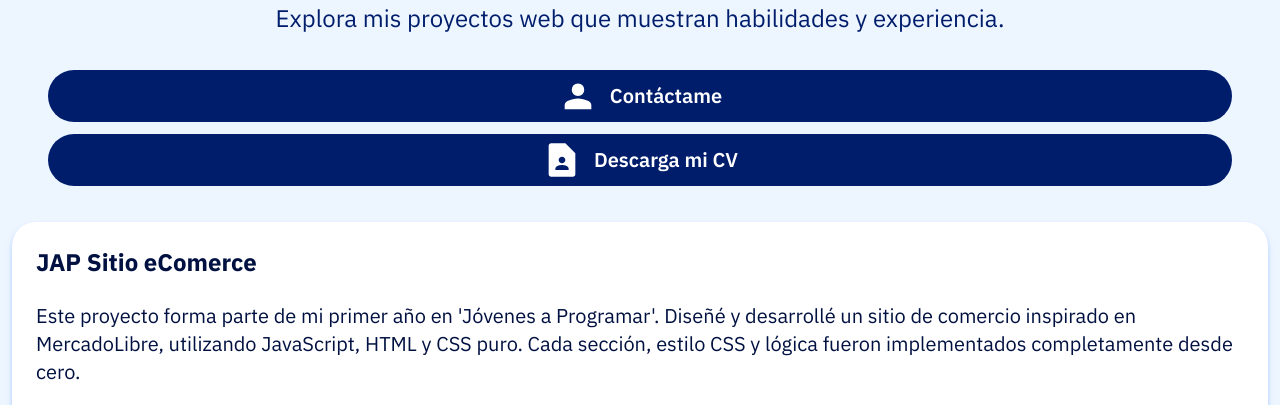
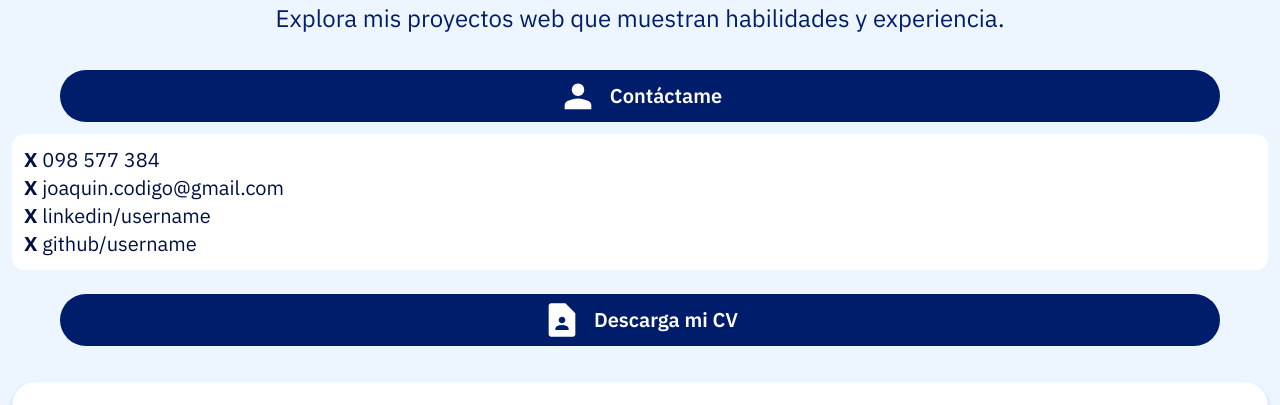
Before and after one commit to joaquincodigo/portfolio, a React (Create React App) app: page / in a window 1280 px wide. Both pictures are taken after a click on the button "Contáctame". Shown: the part 286-691 px from the top of the page. Built offline with nearby package versions, Linux system fonts and the light colour scheme; the HTML template or start-up script is replaced by a standard one.

Commit message:
corrected some CSS in dark mode, added contact info template and toggler

```diff
--- a/src/App.js
+++ b/src/App.js
@@ -1,3 +1,5 @@
+import { useState } from "react";
+
 import "./App.css";
 
 import { LanguageProvider } from "./Components/LanguageContext";
@@ -12,10 +14,18 @@ import ButtonResume from "./Components/ButtonResume";
 import ProjectJap from "./Components/ProjectJap";
 import ProjectPokemon from "./Components/ProjectPokemon";
 import TopBar from "./Components/TopBar";
+import ContactInfo from "./Components/ContactInfo";
 
 function App() {
+  const [isContactInfoHidden, setIsContactInfoHidden] = useState(true);
+
+  const handleContactButtonClick = () => {
+    setIsContactInfoHidden(!isContactInfoHidden);
+    console.log(isContactInfoHidden);
+  };
+
   return (
-    <div className="App font-ibm-plex-sans px-3 pt-20 bg-blue-10 dark:bg-blue-90">
+    <div className="App font-ibm-plex-sans px-3 pt-20 bg-blue-10 dark:bg-blue-100">
       <LanguageProvider>
         <ThemeProvider>
           <TopBar>
@@ -26,7 +36,8 @@ function App() {
           </TopBar>
           <ProfilePhoto />
           <PresentationText />
-          <ButtonContact />
+          <ButtonContact onClick={handleContactButtonClick} />
+          <ContactInfo isContactInfoHidden={isContactInfoHidden} />
           <ButtonResume />
           <ProjectJap />
           <ProjectPokemon />
--- a/src/Components/Button.jsx
+++ b/src/Components/Button.jsx
@@ -2,12 +2,15 @@ import React from "react";
 import { useContext } from "react";
 import ThemeContext from "./ThemeContext";
 
-const Button = ({ text, icon }) => {
+const Button = ({ text, icon, onClick }) => {
   const { theme } = useContext(ThemeContext);
 
   return (
-    <div className="w-full px-9">
-      <button className="Button bg-blue-90 dark:bg-blue-60 rounded-full w-full block py-1.5 mb-3">
+    <div className="w-full px-12">
+      <button
+        onClick={onClick}
+        className="Button bg-blue-90 dark:bg-blue-70 rounded-full w-full block py-1.5 mb-3"
+      >
         <div className="flex justify-center items-center">
           <img className="me-3 w-10" src={icon} alt="Contact" />
           <span className="text-white text-center font-semibold font-size text-xl">
--- a/src/Components/ButtonContact.jsx
+++ b/src/Components/ButtonContact.jsx
@@ -4,15 +4,15 @@ import LanguageContext from "./LanguageContext";
 
 import Button from "./Button";
 
-const ButtonContact = () => {
+const ButtonContact = ({ onClick }) => {
   const { language } = useContext(LanguageContext);
 
   const text = language === "en" ? "Contact Me" : "Contáctame";
   const contactIcon = "/images/ContactIconWhite.svg";
 
   return (
-    <div className="">
-      <Button className="" text={text} icon={contactIcon} />
+    <div className="Button">
+      <Button onClick={onClick} text={text} icon={contactIcon} />
     </div>
   );
 };
--- /dev/null
+++ b/src/Components/ContactInfo.jsx
@@ -0,0 +1,32 @@
+import React from "react";
+import { useContext } from "react";
+import ThemeContext from "./ThemeContext";
+
+const ContactInfo = ({ isContactInfoHidden }) => {
+  const { theme } = useContext(ThemeContext);
+
+  const displayStatus = isContactInfoHidden ? "hidden" : "flex";
+
+  return (
+    <div
+      className={`ContactInfo ${displayStatus} rounded-xl mb-6 py-3 px-3 text-xl bg-white`}
+    >
+      <ul>
+        <li>
+          <span className="font-bold mb-3">X</span> 098 577 384
+        </li>
+        <li>
+          <span className="font-bold mb-3">X</span> joaquin.codigo@gmail.com
+        </li>
+        <li>
+          <span className="font-bold mb-3">X</span> linkedin/username
+        </li>
+        <li>
+          <span className="font-bold mb-3">X</span> github/username
+        </li>
+      </ul>
+    </div>
+  );
+};
+
+export default ContactInfo;
--- a/src/Components/PresentationText.jsx
+++ b/src/Components/PresentationText.jsx
@@ -14,7 +14,7 @@ const PresentationText = () => {
   return (
     <div className="PresentationText mb-9 w-full">
       <div className="">
-        <h1 className="text-3xl font-bold text-center mt-5 mb-2 text-blue-90 dark:text-white">
+        <h1 className="text-3xl font-bold text-center mt-5 mb-2 text-blue-90 dark:text-blue-10">
           Portfolio
         </h1>
       </div>
--- a/src/Components/ProjectEntry.jsx
+++ b/src/Components/ProjectEntry.jsx
@@ -10,7 +10,7 @@ const ProjectEntry = ({ title, text, image, link }) => {
   const buttonText = language === "en" ? "See" : "Ver";
 
   return (
-    <div className="ProjectEntry shadow-md shadow-blue-30 dark:shadow-blue-70 rounded-3xl p-6 bg-white dark:bg-blue-100 mb-6">
+    <div className="ProjectEntry mb-6 p-6 rounded-3xl shadow-md shadow-blue-30 dark:shadow-none dark:border dark:border-blue-70 text-blue-100 dark:text-blue-10 bg-white dark:bg-blue-100">
       {/* TITLE */}
       <h3 className=" text-2xl font-bold mb-6">{title}</h3>
 
@@ -20,9 +20,10 @@ const ProjectEntry = ({ title, text, image, link }) => {
       {/* IMAGE */}
       <img className="rounded-md mb-6" src={image} alt="Project Preview" />
 
+      {/* BUTTON */}
       <div className="flex justify-end">
         <a href={link} target="_blank" rel="noopener noreferrer">
-          <button className="bg-blue-900 font-semibold text-white rounded-full w-36 h-12 text-lg ">
+          <button className="bg-blue-90 dark:bg-blue-70 font-semibold text-white rounded-full w-36 h-12 text-lg ">
             {buttonText}
           </button>
         </a>
```
